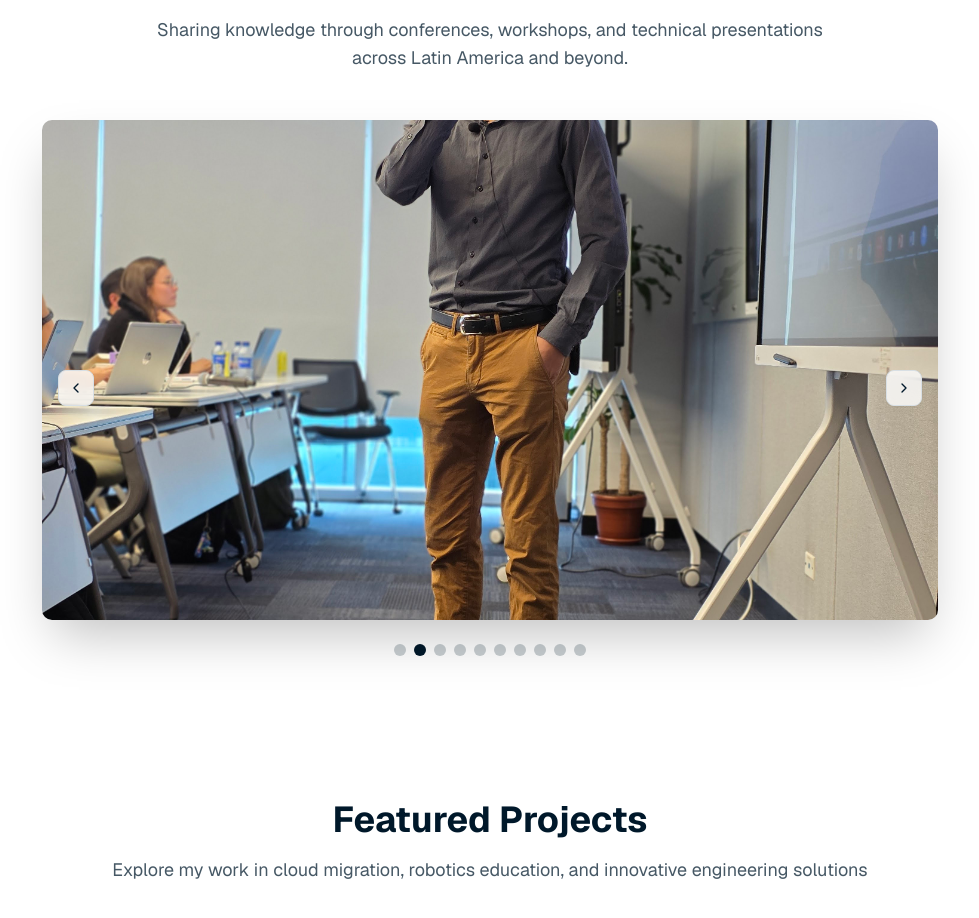
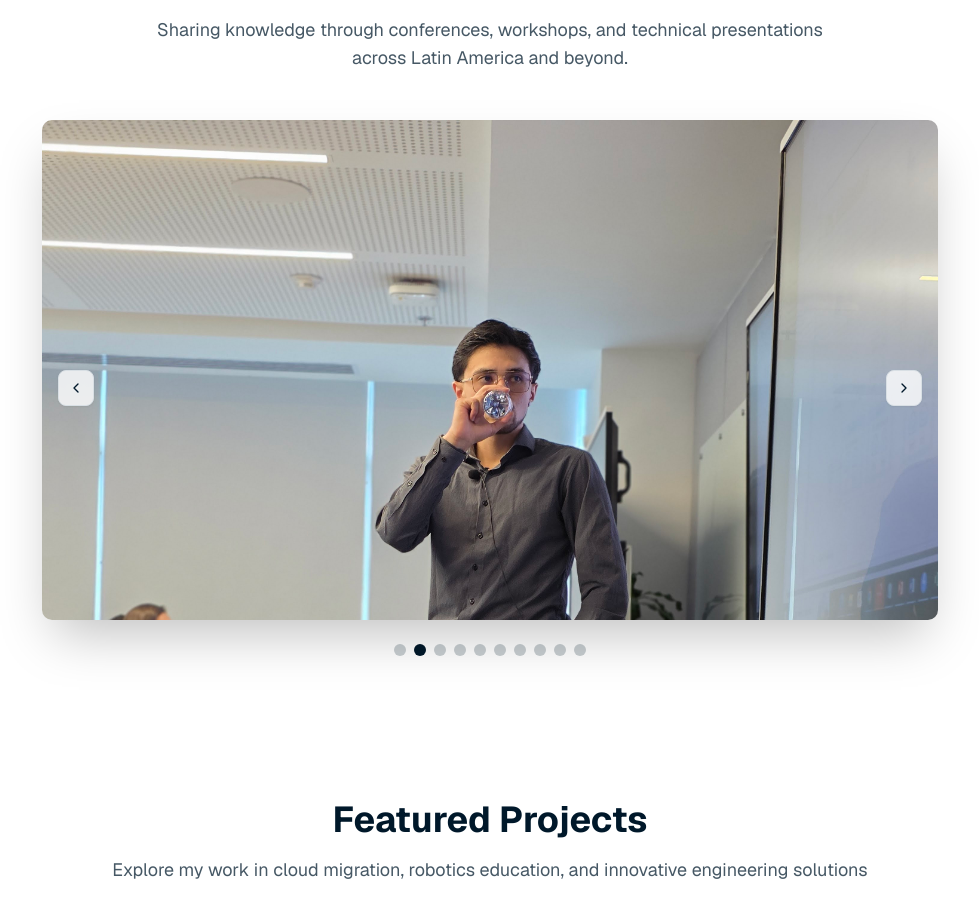
Before and after one commit to UnMecaNiko/professionalWebsite, a Next.js app: page / in a window 1280 px wide. Shown: the part 2083-3001 px from the top of the page, without its empty margins (150-1129 px from the left). Built offline with nearby package versions, Linux system fonts and the light colour scheme.

Commit message:
feat: adjust carousel image positioning for better face display
Update object-position for vertical images to show faces.

#VERCEL_SKIP

Co-authored-by: Nicolas Velasquez Lopez <86577488+UnMecaNiko@users.noreply.github.com>

```diff
--- a/components/speaking-carousel.tsx
+++ b/components/speaking-carousel.tsx
@@ -13,42 +13,52 @@ export function SpeakingCarousel() {
     {
       src: "/speaking-huawei-podium.jpg",
       alt: "Speaking at Huawei event",
+      position: "object-top",
     },
     {
       src: "/corporate-presentation.jpg",
       alt: "Corporate presentation",
+      position: "object-top",
     },
     {
       src: "/training-session.jpg",
       alt: "Leading training session",
+      position: "object-center",
     },
     {
       src: "/panel-discussion.jpg",
       alt: "Panel discussion participant",
+      position: "object-center",
     },
     {
       src: "/deepseek-presentation.jpg",
       alt: "Deepseek technical presentation",
+      position: "object-center",
     },
     {
       src: "/ai-lab-demo.jpg",
       alt: "AI Lab demonstration",
+      position: "object-center",
     },
     {
       src: "/university-presentation.jpg",
       alt: "University guest speaker",
+      position: "object-center",
     },
     {
       src: "/huawei-cloud-demo.jpg",
       alt: "Huawei Cloud demonstration",
+      position: "object-center",
     },
     {
       src: "/modern-classroom.jpg",
       alt: "Teaching in modern classroom",
+      position: "object-center",
     },
     {
       src: "/hybrid-cloud-presentation.jpg",
       alt: "Hybrid cloud implementation presentation",
+      position: "object-center",
     },
   ]
 
@@ -85,7 +95,7 @@ export function SpeakingCarousel() {
                   <img
                     src={image.src || "/placeholder.svg"}
                     alt={image.alt}
-                    className="w-full h-[400px] md:h-[500px] object-cover"
+                    className={`w-full h-[400px] md:h-[500px] object-cover ${image.position}`}
                   />
                 </div>
               ))}
```
